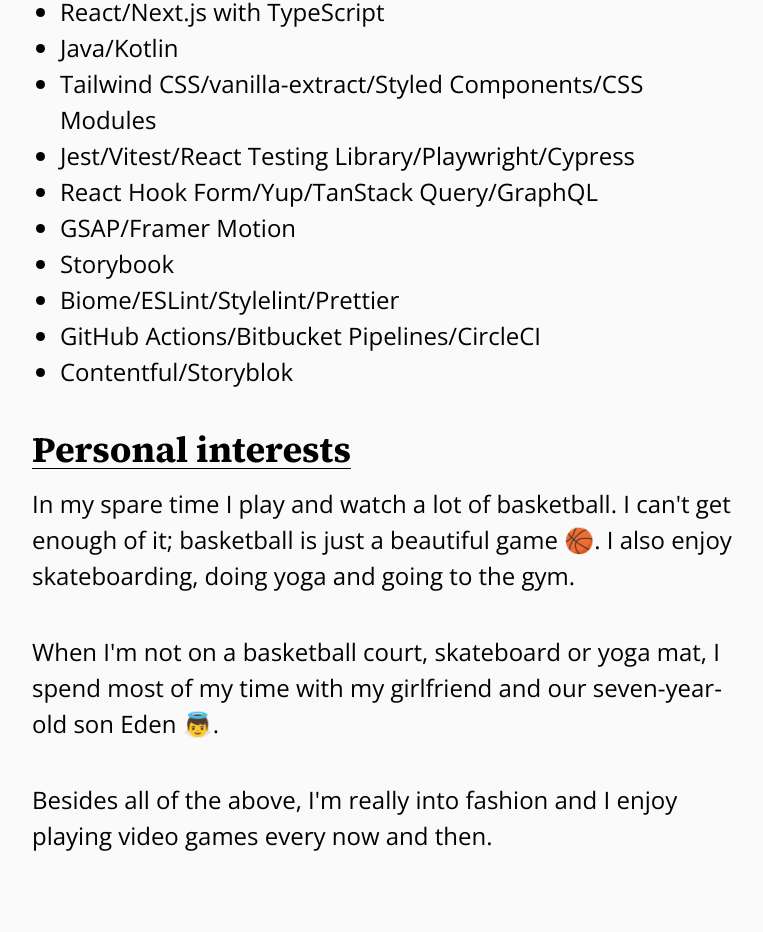
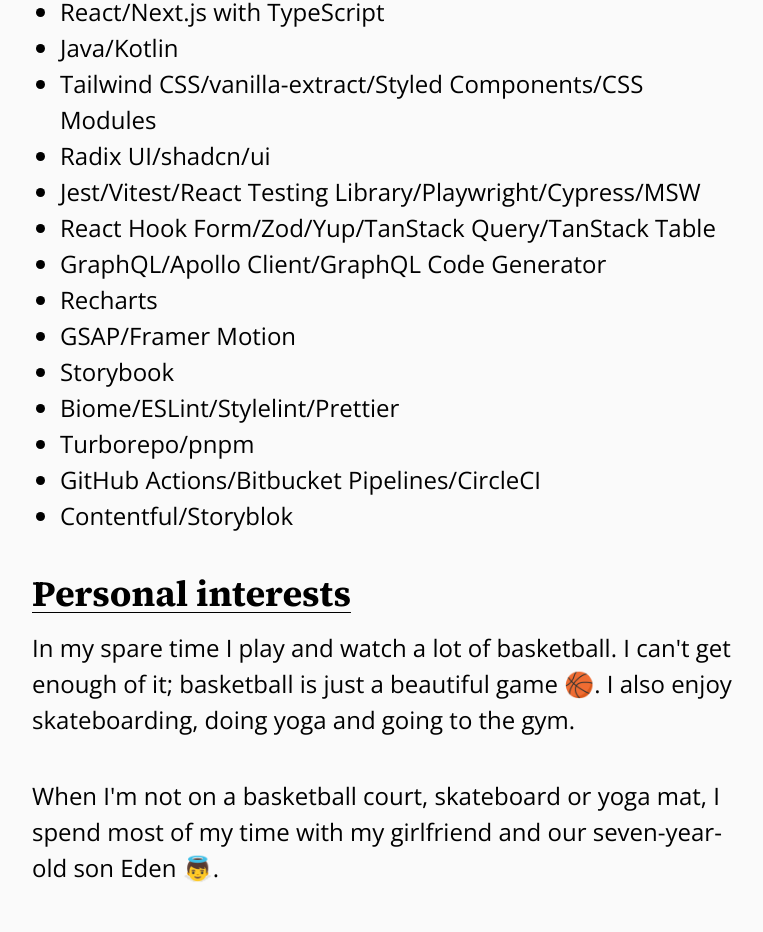
Before and after one commit to daviddelusenet/curriculum-vitae-v3, a Next.js app: page / in a window 1280 px wide. Shown: the part 4849-5781 px from the top of the page, without its empty margins (256-1019 px from the left). Built offline with nearby package versions, Linux system fonts and the light colour scheme.

Commit message:
feat: add technologies from current work to development skills

```diff
--- a/src/data/development-skills.ts
+++ b/src/data/development-skills.ts
@@ -4,11 +4,15 @@
     "React/Next.js with TypeScript",
     "Java/Kotlin",
     "Tailwind CSS/vanilla-extract/Styled Components/CSS Modules",
-    "Jest/Vitest/React Testing Library/Playwright/Cypress",
-    "React Hook Form/Yup/TanStack Query/GraphQL",
+    "Radix UI/shadcn/ui",
+    "Jest/Vitest/React Testing Library/Playwright/Cypress/MSW",
+    "React Hook Form/Zod/Yup/TanStack Query/TanStack Table",
+    "GraphQL/Apollo Client/GraphQL Code Generator",
+    "Recharts",
     "GSAP/Framer Motion",
     "Storybook",
     "Biome/ESLint/Stylelint/Prettier",
+    "Turborepo/pnpm",
     "GitHub Actions/Bitbucket Pipelines/CircleCI",
     "Contentful/Storyblok",
   ],
```
